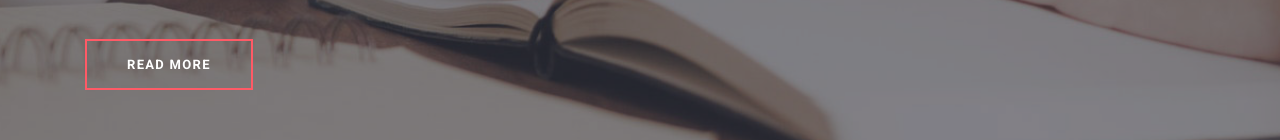
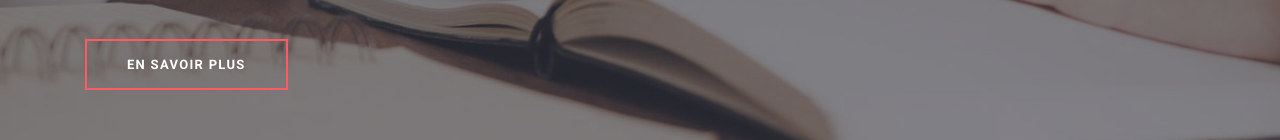
Before and after one commit to martinsson/martinsson.github.io, a plain HTML site: page index.html in a window 1280 px wide. Shown: the part 576-716 px from the top of the page. Drawn offline with Linux system fonts and the light colour scheme.

Commit message:
francais

```diff
--- a/index.html
+++ b/index.html
@@ -85,7 +85,7 @@
                         </div><!-- .entry-content -->
 
                         <footer class="entry-footer read-more">
-                            <a href="#">read more</a>
+                            <a href="#">En savoir plus</a>
                         </footer><!-- .entry-footer -->
                     </div><!-- .hero-content-wrap -->
                 </div><!-- .col -->
```
